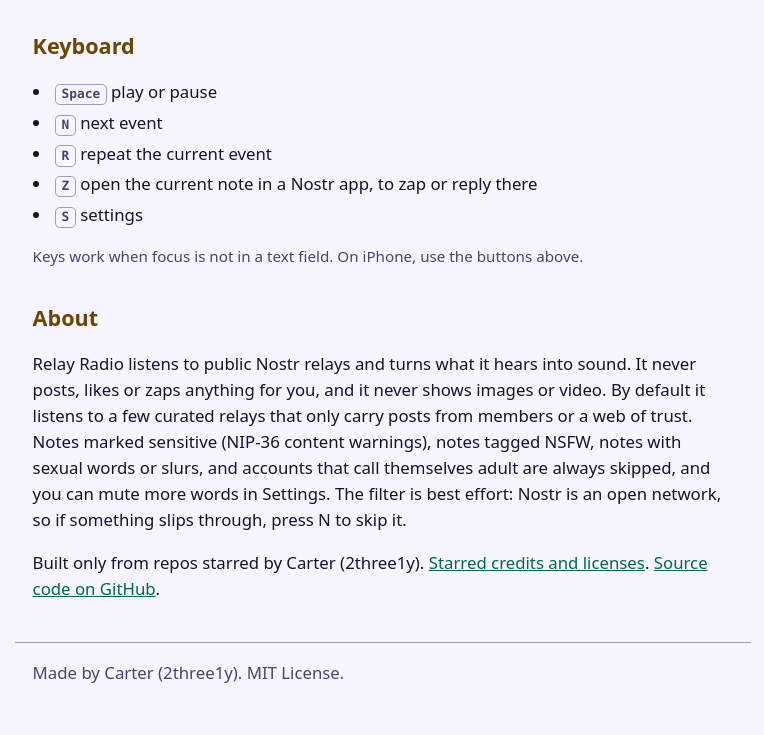
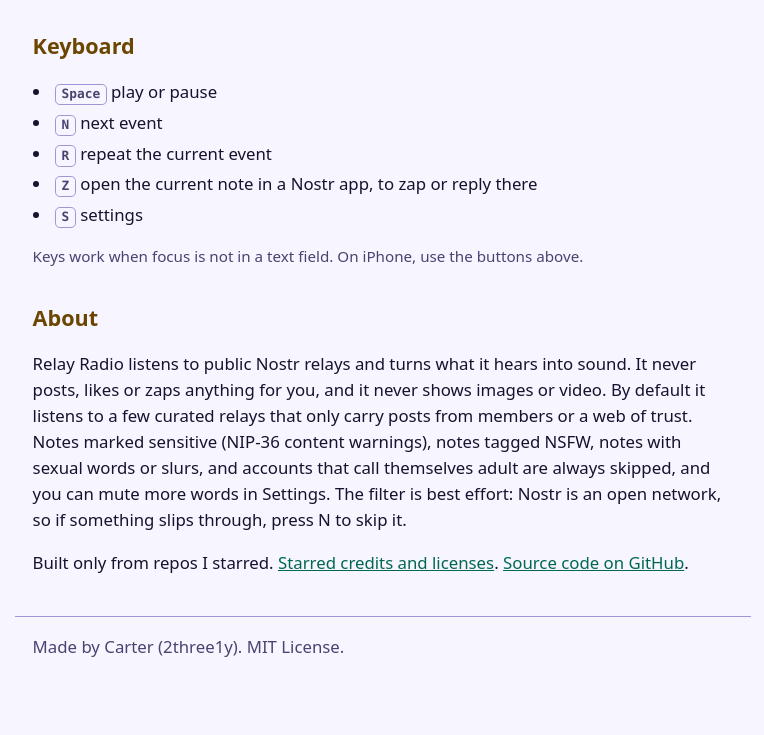
Before and after one commit to 2three1y/relayradio, a plain HTML site: page index.html in a window 1280 px wide. Shown: the part 1378-2113 px from the top of the page, without its empty margins (257-1021 px from the left). After the commit the page ends 2087 px from the top, so only its background shows below. Drawn offline with Linux system fonts and the light colour scheme.

Commit message:
Rename to relayradio: update Pages and repo links; credits and page text in first person

```diff
--- a/index.html
+++ b/index.html
@@ -83,7 +83,7 @@
   <section aria-labelledby="about-h">
     <h2 id="about-h">About</h2>
     <p>Relay Radio listens to public Nostr relays and turns what it hears into sound. It never posts, likes or zaps anything for you, and it never shows images or video. By default it listens to a few curated relays that only carry posts from members or a web of trust. Notes marked sensitive (NIP-36 content warnings), notes tagged NSFW, notes with sexual words or slurs, and accounts that call themselves adult are always skipped, and you can mute more words in Settings. The filter is best effort: Nostr is an open network, so if something slips through, press N to skip it.</p>
-    <p>Built only from repos starred by Carter (2three1y). <a href="credits.html">Starred credits and licenses</a>. <a href="https://github.com/2three1y/relay-radio">Source code on GitHub</a>.</p>
+    <p>Built only from repos I starred. <a href="credits.html">Starred credits and licenses</a>. <a href="https://github.com/2three1y/relayradio">Source code on GitHub</a>.</p>
   </section>
 </main>
 
```
Also changed, not shown: credits.html (+1 -1 lines), 1 other file.
